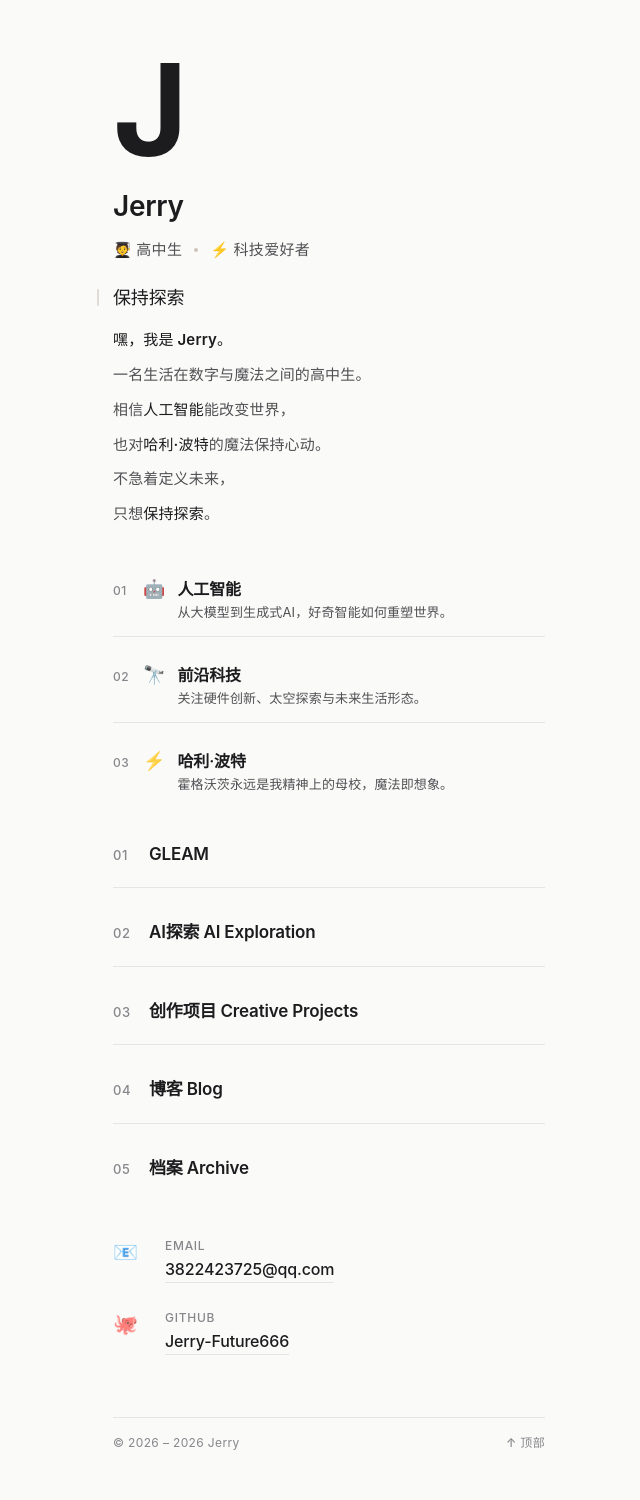
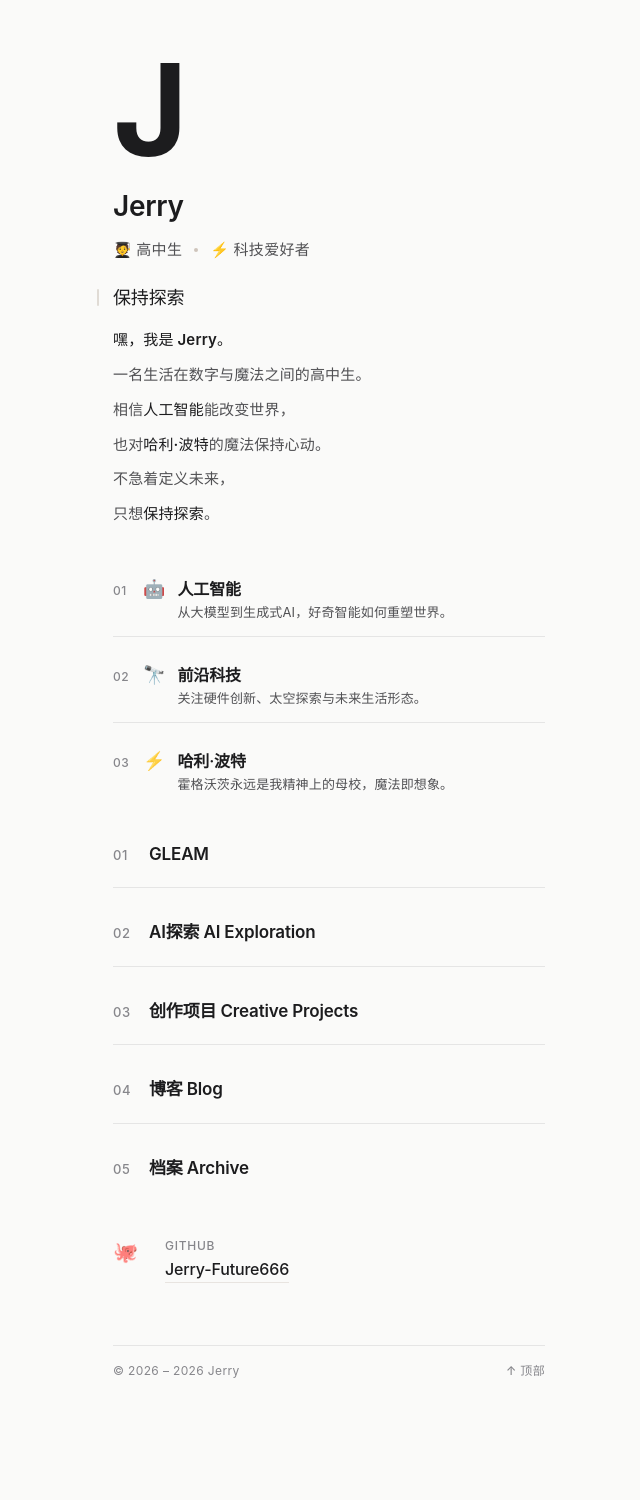
Before and after one commit to Jerry-Future666/Jerryhome, a Jekyll site: the page built from index.md, in a window 1280 px wide. Shown: the whole page, without its empty margins (311-951 px from the left). Built offline with Jekyll 4.4.1, drawn with Linux system fonts in a browser that asks for light colours; after the commit the page ends 1428 px from its top, so only the background shows below that.

Commit message:
Remove public email contact
Removed email contact information from the contact section.

```diff
--- a/_includes/contact.html
+++ b/_includes/contact.html
@@ -1,23 +1,16 @@
 <!-- ========== 联系方式 ========== -->
+
 <section class="contact" id="contactSection" data-animate-group>
 
-    <a href="mailto:3822423725@qq.com" class="contact-item" data-animate-child>
-        <span class="contact-icon">📧</span>
+    <a href="https://github.com/Jerry-Future666" target="_blank" rel="noopener noreferrer" class="contact-item" data-animate-child>
 
-        <div class="contact-detail">
-            <span class="contact-label">Email</span>
-            <span class="contact-value">3822423725@qq.com</span>
-        </div>
-    </a>
-
-
-    <a href="https://github.com/Jerry-Future666" target="_blank" rel="noopener noreferrer" class="contact-item" data-animate-child>
         <span class="contact-icon">🐙</span>
 
         <div class="contact-detail">
             <span class="contact-label">GitHub</span>
             <span class="contact-value">Jerry-Future666</span>
         </div>
+
     </a>
 
 </section>
```
